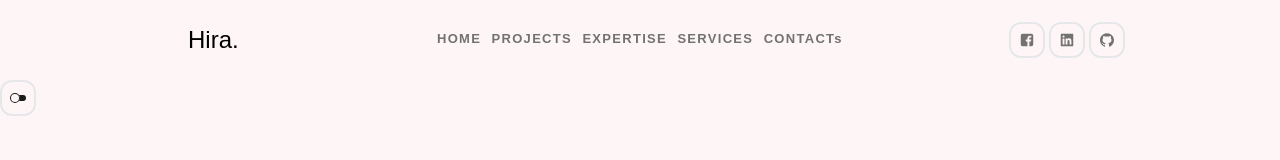
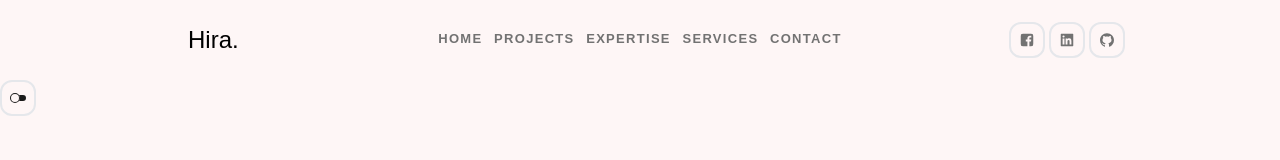
Before and after one commit to hiraaziz/portfolio-nextjs, a Next.js app in the folder hira_portfolio/: page / in a window 1280 px wide. Shown: the top 160 px of the page. Built offline with nearby package versions, Linux system fonts and the light colour scheme.

Commit message:
Update Nav.tsx

```diff
--- a/hira_portfolio/components/Nav.tsx
+++ b/hira_portfolio/components/Nav.tsx
@@ -62,7 +62,7 @@ export default function Nav({
       link: scrolservice,
     },
     {
-      title: "CONTACTs",
+      title: "CONTACT",
       link: scrolcontact,
     },
   ];
```
